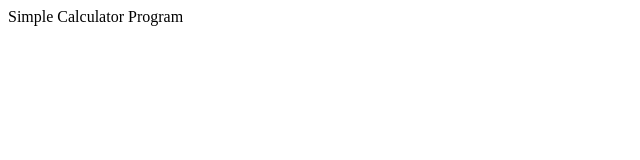
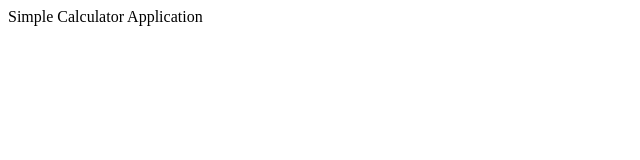
Before and after one commit to Dlohani1/calc_git, a plain HTML site: page index.html in a window 1280 px wide. Shown: the full height of the page, 0-640 px from the left. Drawn offline with Linux system fonts and the light colour scheme.

Commit message:
index file title updated

```diff
--- a/index.html
+++ b/index.html
@@ -4,7 +4,7 @@
 </head>
 <body>
 
-<p> Simple Calculator Program </p>
+<p> Simple Calculator Application </p>
 
 
 </body>
```
